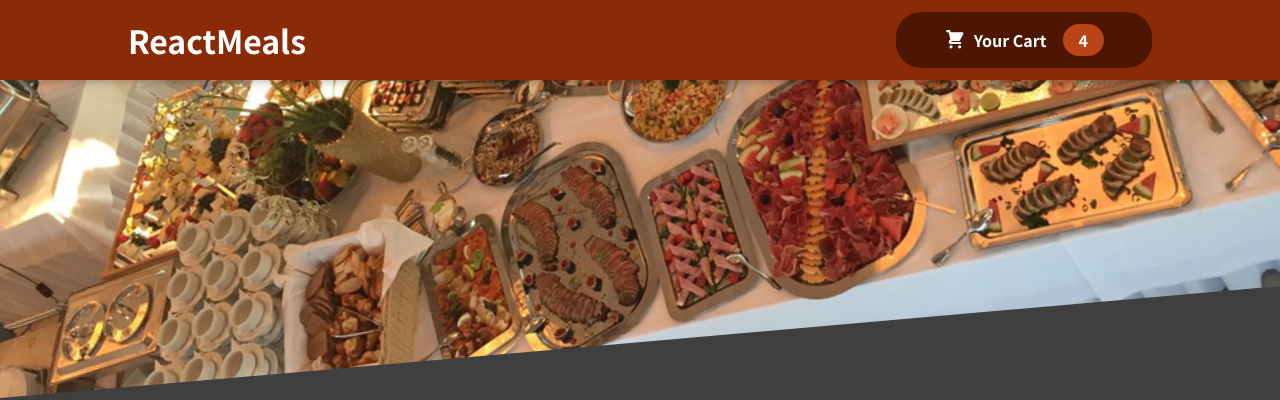
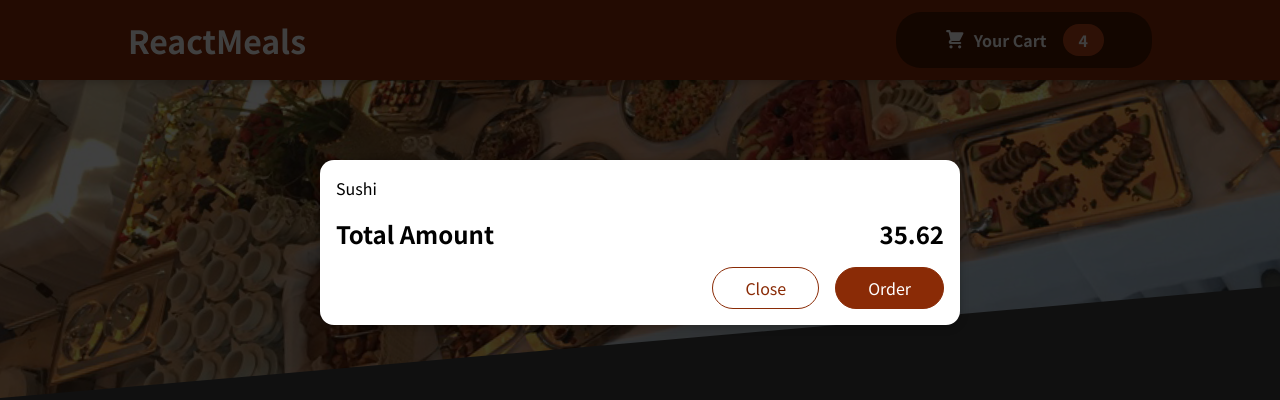
Before and after one commit to surya0180/React-Food-Order-Web, a React (Create React App) app: page / in a window 1280 px wide. Shown: the top 400 px of the page. Built offline with nearby package versions, Linux system fonts and the light colour scheme.

Commit message:
Completed the overlay

```diff
--- a/public/index.html
+++ b/public/index.html
@@ -28,6 +28,7 @@
   </head>
   <body>
     <noscript>You need to enable JavaScript to run this app.</noscript>
+    <div id="overlays"></div>
     <div id="root"></div>
     <!--
       This HTML file is a template.
--- a/src/App.js
+++ b/src/App.js
@@ -1,10 +1,12 @@
 import React, { Fragment } from 'react';
 import Header from './components/Layout/Header';
 import Meals from './components/Meals/Meals'
+import Cart from './components/Cart/Cart'
 
 function App() {
   return (
     <Fragment>
+      <Cart />
       <Header />
       <main>
         <Meals />
--- /dev/null
+++ b/src/components/Cart/Cart.jsx
@@ -0,0 +1,36 @@
+import React from "react";
+import classes from "./Cart.module.css";
+import Modal from "../UI/Modal/Modal";
+
+const Cart = () => {
+  const cartItems = (
+    <ul className={classes["cart-items"]}>
+      {[
+        {
+          id: "c1",
+          name: "Sushi",
+          amount: "2",
+          price: 12.99,
+        },
+      ].map((item) => (
+        <li>{item.name}</li>
+      ))}
+    </ul>
+  );
+
+  return (
+    <Modal>
+      {cartItems}
+      <div className={classes.total}>
+        <span>Total Amount</span>
+        <span>35.62</span>
+      </div>
+      <div className={classes.actions}>
+        <button className={classes["button--alt"]}>Close</button>
+        <button className={classes.button}>Order</button>
+      </div>
+    </Modal>
+  );
+};
+
+export default Cart;
--- /dev/null
+++ b/src/components/Cart/Cart.module.css
@@ -0,0 +1,46 @@
+.cart-items {
+    list-style: none;
+    margin: 0;
+    padding: 0;
+    max-height: 20rem;
+    overflow: auto;
+  }
+
+  .total {
+    display: flex;
+    justify-content: space-between;
+    align-items: center;
+    font-weight: bold;
+    font-size: 1.5rem;
+    margin: 1rem 0;
+  }
+
+  .actions {
+    text-align: right;
+  }
+
+  .actions button {
+    font: inherit;
+    cursor: pointer;
+    background-color: transparent;
+    border: 1px solid #8a2b06;
+    padding: 0.5rem 2rem;
+    border-radius: 25px;
+    margin-left: 1rem;
+  }
+
+  .actions button:hover,
+  .actions button:active {
+    background-color: #5a1a01;
+    border-color: #5a1a01;
+    color: white;
+  }
+
+  .actions .button--alt {
+    color: #8a2b06;
+  }
+
+  .actions .button {
+    background-color: #8a2b06;
+    color: white;
+  }
--- /dev/null
+++ b/src/components/UI/Modal/Modal.jsx
@@ -0,0 +1,31 @@
+import React from "react";
+import ReactDom from "react-dom";
+import classes from "./Modal.module.css";
+
+const Backdrop = (props) => {
+  return <div className={classes.backdrop}></div>;
+};
+
+const ModalOverlay = (props) => {
+  return (
+    <div className={classes.modal}>
+      <div className={classes.content}>{props.children}</div>
+    </div>
+  );
+};
+
+const portalElement = document.getElementById("overlays");
+
+const Modal = (props) => {
+  return (
+    <React.Fragment>
+      {ReactDom.createPortal(<Backdrop />, portalElement)}
+      {ReactDom.createPortal(
+        <ModalOverlay>{props.children}</ModalOverlay>,
+        portalElement
+      )}
+    </React.Fragment>
+  );
+};
+
+export default Modal;
--- /dev/null
+++ b/src/components/UI/Modal/Modal.module.css
@@ -0,0 +1,40 @@
+.backdrop {
+    position: fixed;
+    top: 0;
+    left: 0;
+    width: 100%;
+    height: 100vh;
+    z-index: 20;
+    background-color: rgba(0, 0, 0, 0.75);
+  }
+
+  .modal {
+    position: fixed;
+    top: 20vh;
+    left: 5%;
+    width: 90%;
+    background-color: white;
+    padding: 1rem;
+    border-radius: 14px;
+    box-shadow: 0 2px 8px rgba(0, 0, 0, 0.25);
+    z-index: 30;
+    animation: slide-down 300ms ease-out forwards;
+  }
+
+  @media (min-width: 768px) {
+    .modal {
+      width: 40rem;
+      left: calc(50% - 20rem);
+    }
+  }
+
+  @keyframes slide-down {
+    from {
+      opacity: 0;
+      transform: translateY(-3rem);
+    }
+    to {
+      opacity: 1;
+      transform: translateY(0);
+    }
+  }
```
